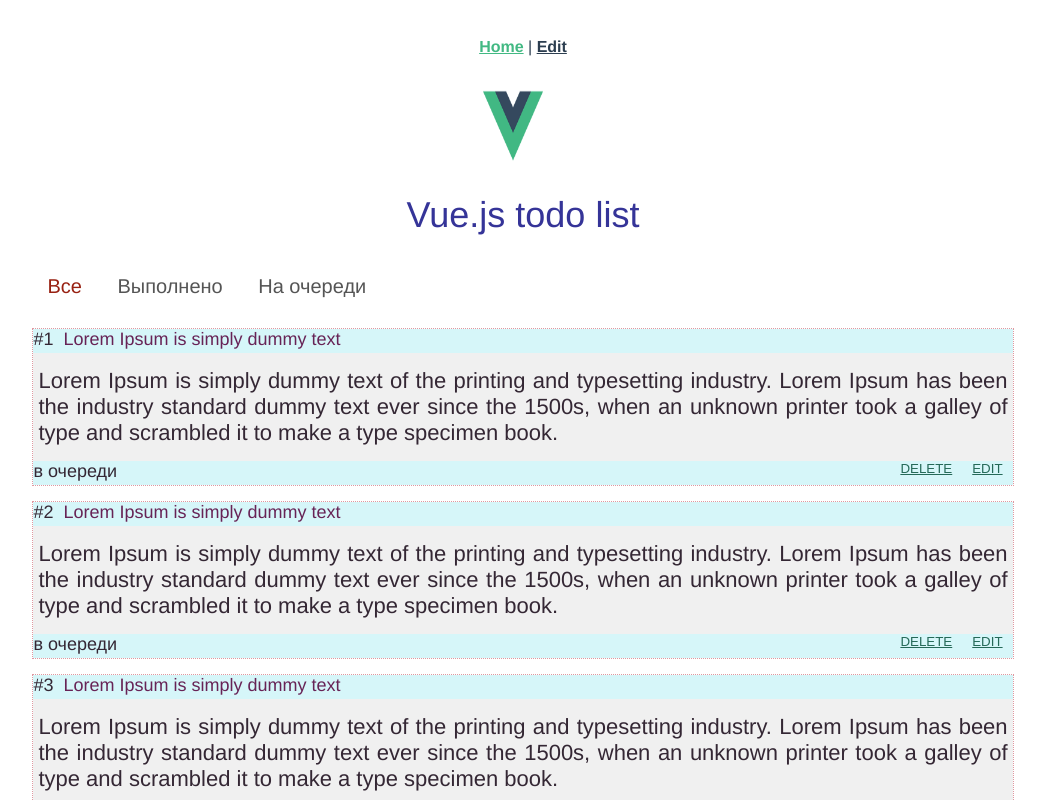
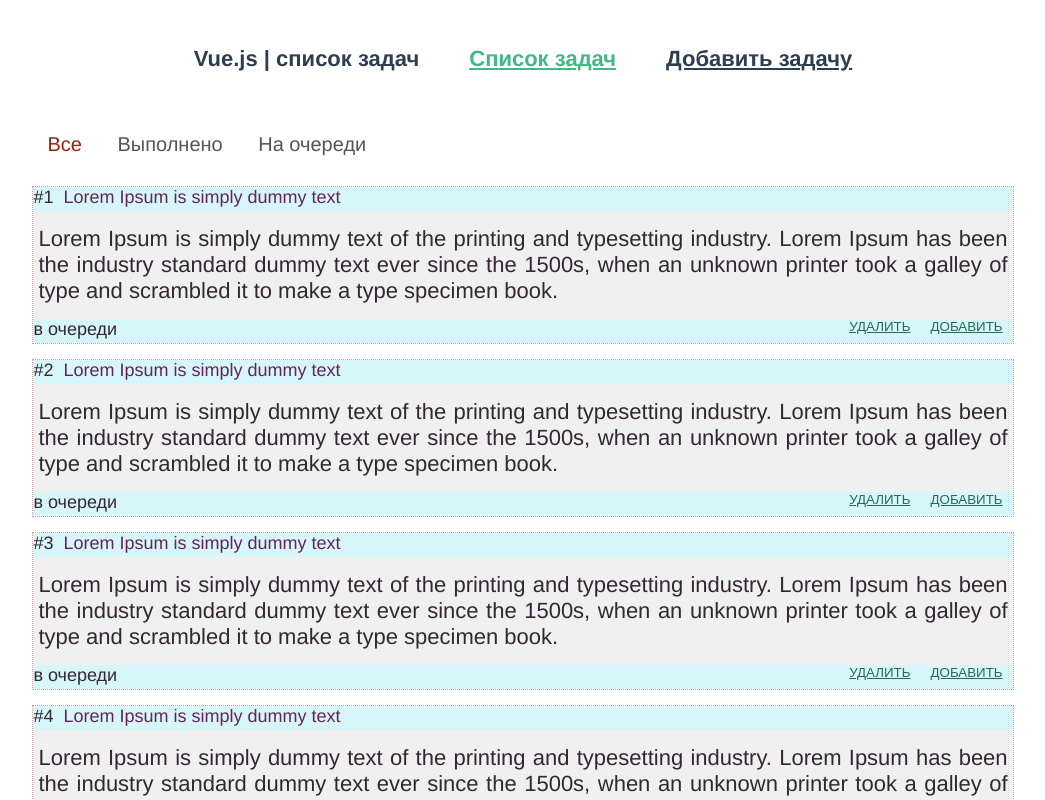
Before and after one commit to IvanShavliuga/vuetodolist, a Vue app: page / in a window 1280 px wide. Shown: the top 800 px of the page, without its empty margins (117-1162 px from the left). Built offline with nearby package versions, Linux system fonts and the light colour scheme.

Commit message:
add component

```diff
--- a/src/components/NavBar.vue
+++ b/src/components/NavBar.vue
@@ -1,8 +1,12 @@
 <template>
-  <div id="nav">
-    <router-link to="/">Home</router-link> |
-    <router-link to="/edit" @click="addTodo">Edit</router-link>
-  </div>
+  <ul class="nav">
+    <li class="nav__item">Vue.js | список задач</li>
+    <li class="nav__item">
+      <router-link to="/">Список задач</router-link></li>
+    <li class="nav__item" @click.prevent="addTodo">
+      <router-link to="/edit">Добавить задачу</router-link>
+    </li>
+  </ul>
 </template>
 <script>
 export default {
@@ -10,20 +14,28 @@
   methods: {
     addTodo() {
       this.$store.dispatch("todoSelect", -1);
-      this.$router.push({ path: "/edit/" })
     }
   }
 }
 </script>
 <style>
-#nav {
+.nav {
   padding: 30px;
 }
-#nav a {
+.nav a {
   font-weight: bold;
   color: #2c3e50;
+  font-size: 22px;
 }
-#nav a.router-link-exact-active {
+.nav a.router-link-exact-active {
   color: #42b983;
 }
+.nav__item {
+  list-style: none;
+  display: inline-block;
+  margin: 0 25px;
+  font-weight: bold;
+  color: #2c3e50;
+  font-size: 22px;
+}
 </style>
--- a/src/components/TodoItem.vue
+++ b/src/components/TodoItem.vue
@@ -9,9 +9,9 @@
       <span :class="(todo.done)?('todo__done'):('')">{{(todo.done)?('выполенено'):('в очереди')}}</span>
       <button class="todo__button todo__edit"
         @click="selectTodo">
-        edit
+        Добавить
       </button>
-      <button class="todo__button todo__delete">delete</button>
+      <button class="todo__button todo__delete">Удалить</button>
     </p>
   </div>
 </template>
--- a/src/store/index.js
+++ b/src/store/index.js
@@ -39,15 +39,18 @@
     indexedit: -1 //Индекс выбранной задачи
   },
   mutations: {
+    ADD_TODO(state) {
+      state.todos.push({
+          id: state.todos.length,
+          body: state.todo.body,
+          done: false
+      });
+    },
     EDIT_TODO(state, todo) {
       const index = state.todos.findIndex(i => i.id === state.todo.id);
       if( index !== -1 ) {
           state.todos.splice(index, 1, todo)
       }
-    },
-    RESET_TODO_STATE(state) {
-      state.isAdd = true;
-      state.todo = {};
     },
     FILTER_CHANGE(state, filtercode) {
       state.filter = filtercode;
@@ -61,6 +64,7 @@
     },
     TODO_SELECT(state, select) {
       state.indexedit = select;
+      console.log(select);
       if(select < 0) {
         state.todo = {
           id: -1,
@@ -79,6 +83,13 @@
     }
   },
   actions: {
+    addTodo({commit}, todo) {
+      try {
+          commit('ADD_TODO', todo);
+      } catch(e) {
+          console.log(e);
+      }
+    },
     editTodo({commit}, todo) {
       try {
         console.log(todo);
@@ -116,7 +127,7 @@
     filterMask(state) {
       return state.filter;
     },
-    filterIndex(state) {
+    todo(state) {
       return state.todo;
     },
     allTodos(state) {
--- a/src/views/Edit.vue
+++ b/src/views/Edit.vue
@@ -1,20 +1,21 @@
 <template>
   <div class="edit">
-    {{filterIndex}}
+    {{todo}}
     <div class="edit__form" v-if="!modalShow">
-      <h1>{{(filterIndex.id<0)?'Добавить':'Редактировать'}} задачу</h1>
+      <h1>{{(todo.id<0)?'Добавить':'Редактировать'}} задачу</h1>
       <form class="form">
         <input class="form__id"
-          type="text"
+          type="number"
           disabled
-          :value="(filterIndex.id<0)?('add'):(filterIndex.id)"
+          :value="todo.id"
+          v-if="todo.id>=0"
         />
         <input class="form__title"
           type="text"
-          v-model="filterIndex.title">
+          v-model="todo.title">
         <br>
         <textarea class="form__body"
-          v-model="filterIndex.body">
+          v-model="todo.body">
         </textarea>
         <button class="form__button"
           @click.prevent="change"> Отправить
@@ -37,7 +38,7 @@
   },
   computed: {
     ...mapGetters([
-        'filterIndex'
+        'todo'
     ])
   },
   name: "Edit",
@@ -47,7 +48,10 @@
     },
     send(type){
       if(type=='yes') {
-        this.$store.dispatch("editTodo", this.filterIndex)
+        if(this.todo.id>=0)
+          this.$store.dispatch("editTodo", this.todo)
+        else
+          this.$store.dispatch("addTodo",this.todo)
       }
       this.modalShow = false;
       this.$router.push({path:'/'});
@@ -67,6 +71,10 @@
   width: 5%;
   height: 40px;
   float: left;
+  background-color: transparent;
+  border: none;
+  font-size: 18px;
+  font-weight: bold;
 }
 .form__title {
   float: right;
--- a/src/views/Home.vue
+++ b/src/views/Home.vue
@@ -1,9 +1,5 @@
 <template>
   <div class="home">
-    <div class="home__header">
-      <img class="header__logo" alt="Vue logo" src="../assets/logo.png">
-      <h1 class="header__title">Vue.js todo list</h1>
-    </div>
     <div class="header__filter">
       <span class="header__filter-all"
         :style="(filterMask==='all')?('color:#982112'):('')"
@@ -64,11 +60,6 @@
   margin: 0;
   padding: 0;
 }
-.header__title {
-  font-size: 36px;
-  font-weight: normal;
-  color: #353498;
-}
 .header__logo {
   width: 60px;
   height: 80px;
```
